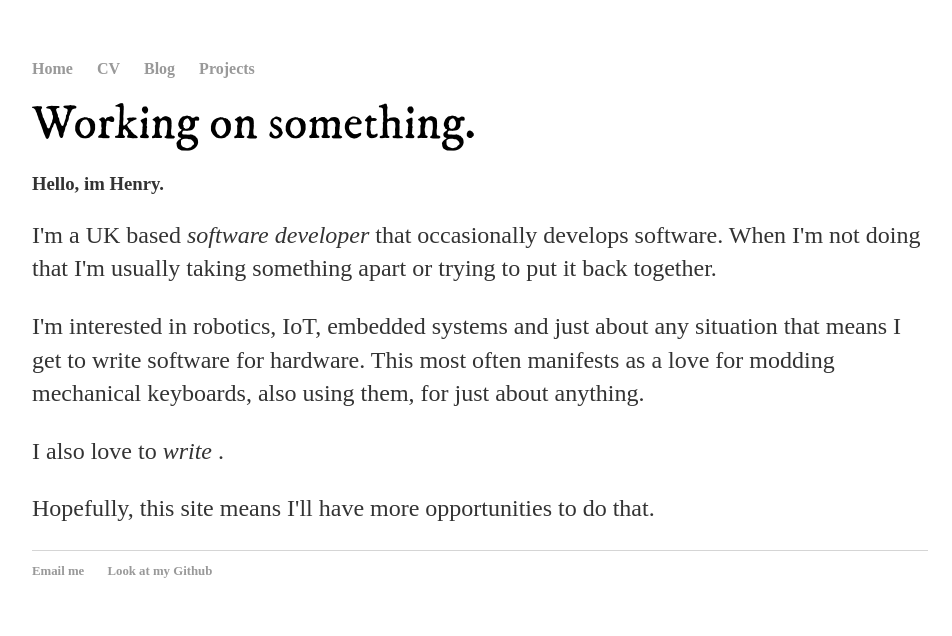
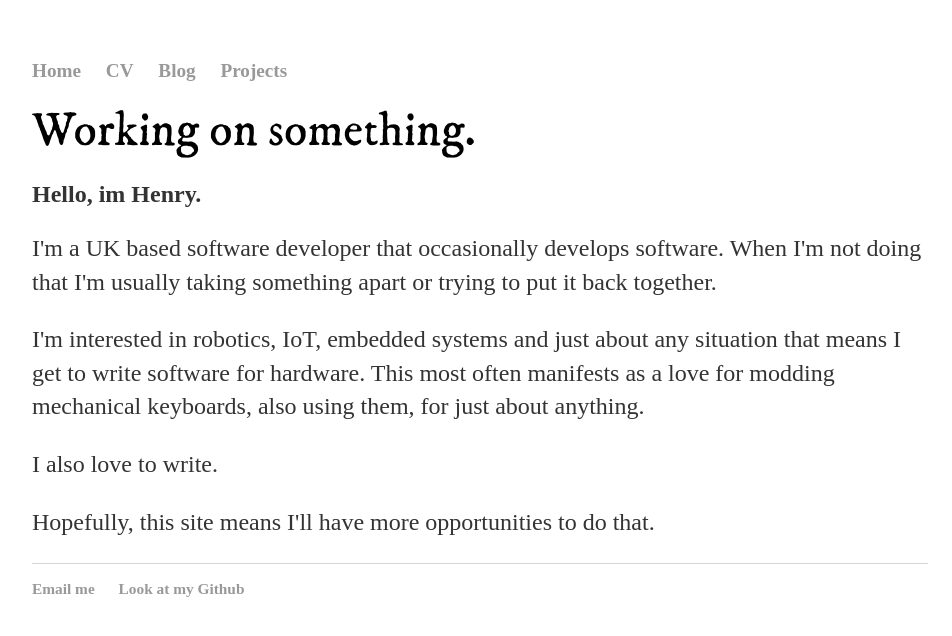
Before and after one commit to henrychmod/henrychmod.github.io, a Jekyll site: the page built from index.html, in a window 1280 px wide. Shown: the top 636 px of the page, without its empty margins (160-1112 px from the left). Built offline with Jekyll 4.4.1, drawn with Linux system fonts in a browser that asks for light colours; some web fonts are replaced.

Commit message:
We are getting close

```diff
--- a/css/main.css
+++ b/css/main.css
@@ -20,6 +20,7 @@ nav ul, footer ul
     padding: 0px;
     list-style: none;
     font-weight: bold;
+    font-size: 1.2em;
 }
 
 nav ul li, footer ul li
--- a/index.html
+++ b/index.html
@@ -7,13 +7,13 @@ title: Henry Clarke-Hanson
 </div>
 
 <div>
-	<h3> Hello, im Henry. </h3>
+	<h2> Hello, im Henry. </h2>
 
-	<p> I'm a UK based <em> software developer </em> that occasionally develops software. When I'm not doing that I'm usually taking something apart or trying to put it back together. </p>
+	<p> I'm a UK based software developer that occasionally develops software. When I'm not doing that I'm usually taking something apart or trying to put it back together. </p>
 
 	<p> I'm interested in robotics, IoT, embedded systems and just about any situation that means I get to write software for hardware. This most often manifests as a love for modding mechanical keyboards, also using them, for just about anything. </p>
 
-	<p> I also love to <em> write </em>. </p>
+	<p> I also love to write.</p>
 
 	<p> Hopefully, this site means I'll have more opportunities to do that. </p>
 </div>
```
